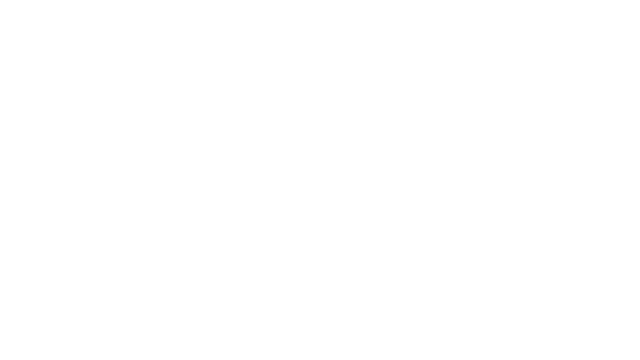
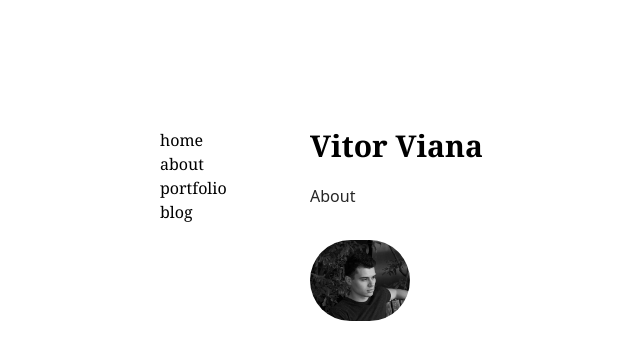
Before and after one commit to viana-vitor/personal-website, a Next.js app: page / in a window 1280 px wide. Shown: the top 360 px of the page, without its empty margins (32-672 px from the left). Built offline with nearby package versions, Linux system fonts and the light colour scheme.

Commit message:
initial page setup

```diff
--- a/app/globals.css
+++ b/app/globals.css
@@ -1,3 +1,3 @@
-@tailwind base
-@tailwind components
-@tailwind utilities
+@tailwind base;
+@tailwind components;
+@tailwind utilities;
--- a/app/layout.tsx
+++ b/app/layout.tsx
@@ -1,18 +1,27 @@
-import './globals.css'
+import "./globals.css";
+import Sidebar from "@/components/sidebar";
 
 export const metadata = {
-  title: 'Create Next App',
-  description: 'Generated by create next app',
-}
+  title: "Create Next App",
+  description: "Generated by create next app",
+};
 
 export default function RootLayout({
   children,
 }: {
-  children: React.ReactNode
+  children: React.ReactNode;
 }) {
   return (
-    <html lang="en">
-      <body>{children}</body>
+    <html
+      lang="en"
+      className="text-black bg-white dark:text-white dark:bg-[#111010]"
+    >
+      <body className="antialised max-w-4xl mb-40 flex flex-col md:flex-row mx-4 mt-8 md:mt-20 lg:mt-32 lg:mx-auto">
+        <Sidebar />
+        <main className="flex-auto min-w-0 mt-6 md:mt-0 flex flex-col px-2 md:px-0">
+          {children}
+        </main>
+      </body>
     </html>
-  )
+  );
 }
--- a/app/page.tsx
+++ b/app/page.tsx
@@ -1,12 +1,33 @@
 import Image from 'next/image'
+import Link from 'next/link'
 import { Inter } from 'next/font/google'
 
 const inter = Inter({ subsets: ['latin'] })
 
+export const revalidate = 60
+
 export default function Home() {
+
+
   return (
-    <div>
+    <section>
+      <h1 className='font-bold text-3xl font-serif'>Vitor Viana</h1>
+      <p className='my-5 max-w-[460px] text-neutral-800 dark:text-neutral-200'>
+        About
+      </p>
+      <div className='flex flex-col md:flex-row items-start md:items-center my-8 '>
+        <Image
+          alt='name'
+          src="/images/avatar.jpeg "
+          className="rounded-full grayscale"
+          width={100}
+          height={100}
+          priority
+        />
+        <div className='mt-8 md:mt-0 md:ml-6 space-y-2 text-neutral-500 dark:text-neutral-400'>
 
-    </div>
+        </div>
+      </div>
+    </section>
   )
 }
--- /dev/null
+++ b/components/sidebar.tsx
@@ -0,0 +1,23 @@
+"use client"
+import Link from "next/link"
+
+export default function Sidebar() {
+    return (
+        <aside className="md:w-[150px] md:flex-shrink-0 -mx-4 md:mx-0 md:px-0 font-serif">
+            <ul>
+                <li>
+                    home
+                </li>
+                <li>
+                    about
+                </li>
+                <li>
+                    portfolio
+                </li>
+                <li>
+                    blog
+                </li>
+            </ul>
+        </aside>
+    )
+}
```
Also changed, not shown: public/images/avatar.jpeg (added), 1 other file (tests, documents, lock files or other folders).
